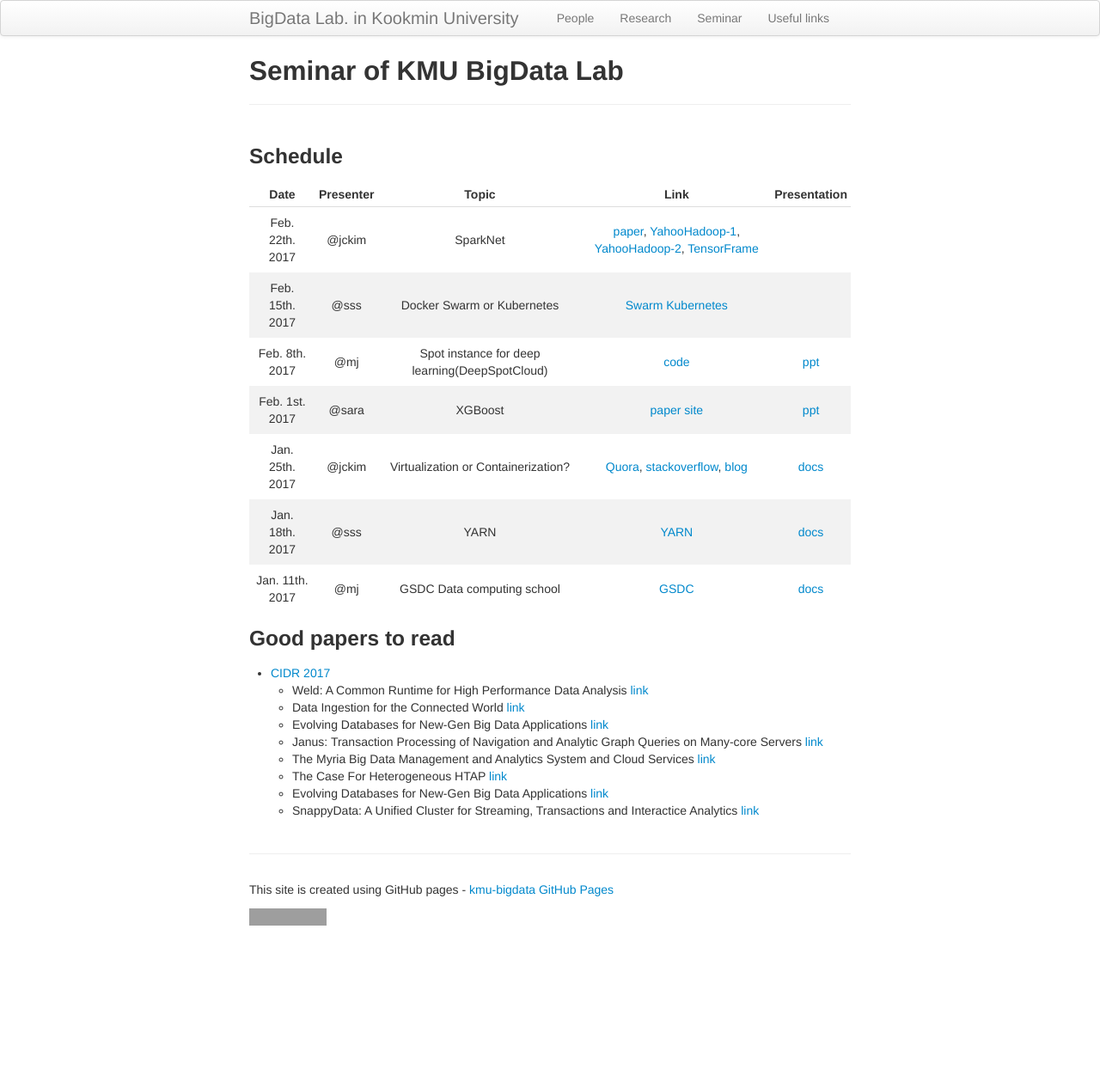
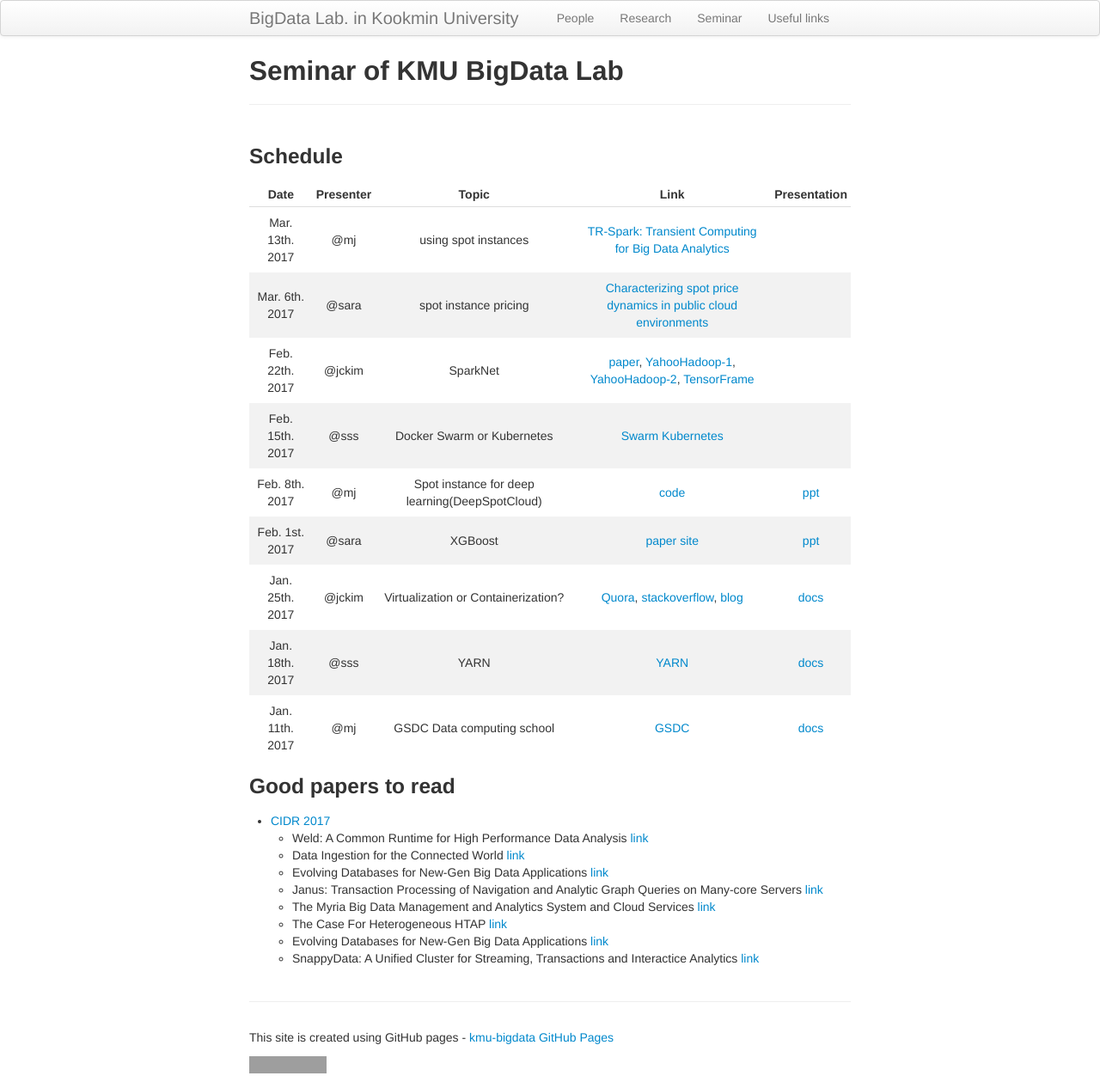
Before and after one commit to ddps-lab/kmu-bigdata.github.io, a Jekyll site: the page built from seminar/index.md, in a window 1280 px wide. Shown: the whole page at 86% size. Built offline with Jekyll 4.4.1, drawn with Linux system fonts in a browser that asks for light colours; before the commit the page ends 1087 px from its top, so only the background shows below that; grey boxes are pictures that could not be loaded.

Commit message:
adding seminar schedule

```diff
--- a/seminar/index.md
+++ b/seminar/index.md
@@ -9,7 +9,9 @@ description: Seminar schedule of BigData Lab  in KMU
 
 
 | Date | Presenter | Topic | Link | Presentation |
-| :------------: | :-------------: | :------------: | :-------------: | :------------: |
+| :---------------: | :-------------: | :------------: | :-------------: | :------------: |
+| Mar. 13th. 2017 | @mj | using spot instances | [TR-Spark: Transient Computing for Big Data Analytics](http://dl.acm.org/citation.cfm?id=2987576) ||
+| Mar. 6th. 2017 | @sara | spot instance pricing | [Characterizing spot price dynamics in public cloud environments](http://www.sciencedirect.com/science/article/pii/S0167739X12001483)||
 | Feb. 22th. 2017 | @jckim | SparkNet| [paper](https://amplab.cs.berkeley.edu/projects/sparknet/), [YahooHadoop-1](http://yahoohadoop.tumblr.com/post/129872361846/large-scale-distributed-deep-learning-on-hadoop), [YahooHadoop-2](http://yahoohadoop.tumblr.com/post/139916563586/caffeonspark-open-sourced-for-distributed-deep), [TensorFrame](https://www.youtube.com/watch?v=08mrnJxcIWw) | |
 | Feb. 15th. 2017 | @sss | Docker Swarm or Kubernetes |[Swarm](https://www.docker.com/products/docker-swarm) [Kubernetes](https://kubernetes.io) ||
 | Feb. 8th. 2017 | @mj | Spot instance for deep learning(DeepSpotCloud) |[code](https://github.com/mjaysonnn/DeepSpotCloud) |[ppt](https://drive.google.com/open?id=0B93gDq1ZuFfubFdKSElkb0JEVzQ)|
```
